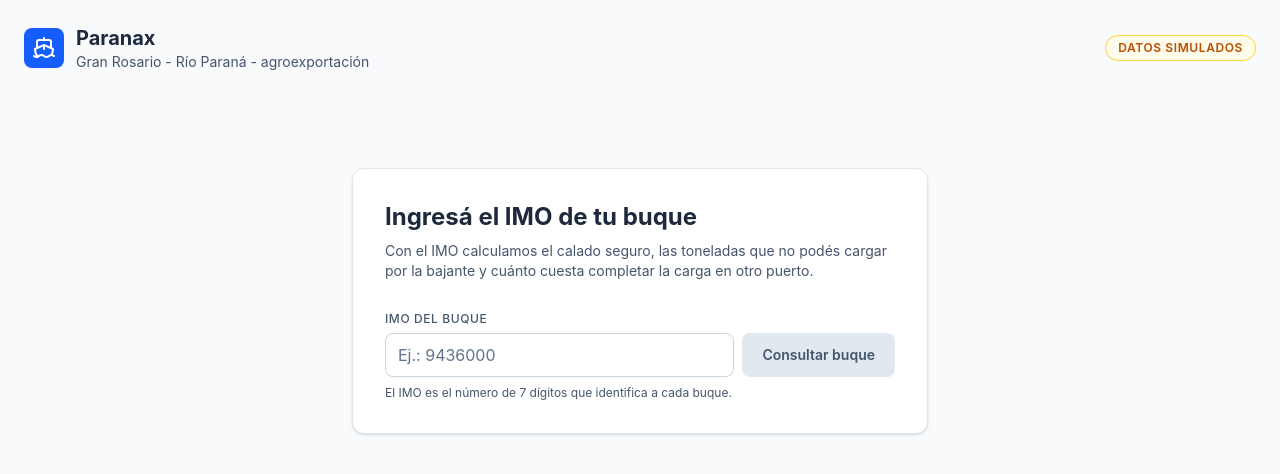
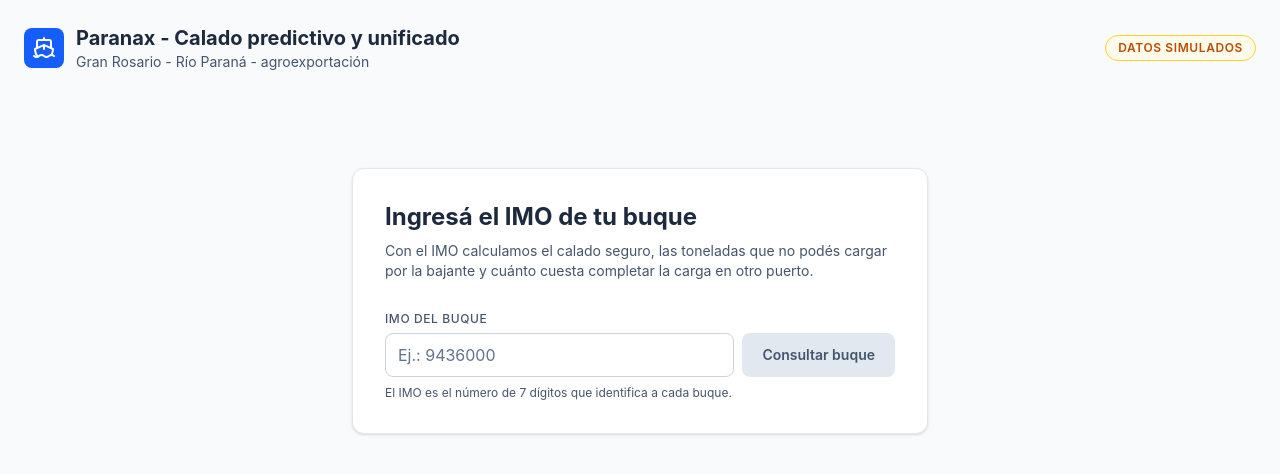
Before and after one commit to ParanaxShippear/calado-predictivo, a React (Vite) app in the folder client/: page / in a window 1280 px wide. Shown: the top 474 px of the page. Built offline with nearby package versions, Linux system fonts and the light colour scheme.

Commit message:
feat(client): retitle to Paranax - Calado predictivo y unificado and drop the chart scale note

```diff
--- a/client/index.html
+++ b/client/index.html
@@ -4,7 +4,7 @@
     <meta charset="UTF-8" />
     <link rel="icon" type="image/svg+xml" href="/favicon.svg" />
     <meta name="viewport" content="width=device-width, initial-scale=1.0" />
-    <title>Paranax</title>
+    <title>Paranax - Calado predictivo y unificado</title>
   </head>
   <body>
     <div id="root"></div>
--- a/client/src/App.jsx
+++ b/client/src/App.jsx
@@ -131,7 +131,7 @@ function Encabezado({ ubicacion, fuentes }) {
           <Ship className="h-6 w-6 text-white" />
         </div>
         <div>
-          <h1 className="text-xl font-bold text-slate-800">Paranax</h1>
+          <h1 className="text-xl font-bold text-slate-800">Paranax - Calado predictivo y unificado</h1>
           <p className="text-sm text-slate-600">{ubicacion} - agroexportación</p>
         </div>
       </div>
@@ -569,9 +569,6 @@ export default function App() {
                   </LineChart>
                 </ResponsiveContainer>
               </div>
-              <p className="mt-2 text-xs text-slate-600">
-                Escala vertical recortada, de {fmtDec(yMin, 1)} a {fmtDec(yMax, 1)} m: la caída se ve más pronunciada de lo que es.
-              </p>
             </section>
 
             <section className={`${CARD} p-5`}>
```
Also changed, not shown: 1 other file (tests, documents, lock files or other folders).
